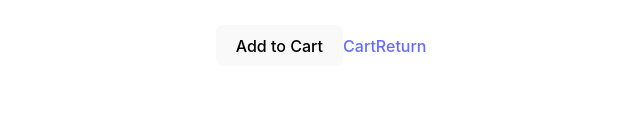
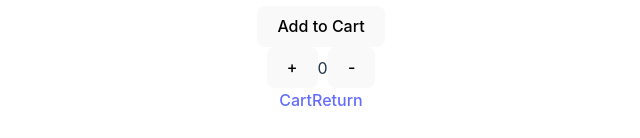
Before and after one commit to Runner-Dad84/shoppingcart, a React (Vite) app: page /shop in a window 1280 px wide. Shown: the part 682-820 px from the top of the page, without its empty margins (319-959 px from the left). Built offline with nearby package versions, Linux system fonts and the light colour scheme.

Commit message:
Increment-decrement buttons with counter

```diff
--- a/src/components/Button.jsx
+++ b/src/components/Button.jsx
@@ -0,0 +1,24 @@
+import { useState } from "react";
+
+
+
+export default function SetAmount () {
+    const [count, setCount] = useState(0);
+
+    return (
+        <div>
+            <button
+            onClick={()=>setCount(count + 1)}
+            >+
+            </button>
+            <span>{count}</span>
+            <button
+            onClick={()=>setCount(count - 1)}
+            >-
+            </button>
+        </div>
+
+
+
+    )
+};
--- a/src/routes/Shop.jsx
+++ b/src/routes/Shop.jsx
@@ -1,5 +1,6 @@
 import { Link } from "react-router-dom";
 import Productcard from "../components/Producctcard";
+import  SetAmount from "../components/Button";
 
 const Shop = () => {
     return (
@@ -13,6 +14,7 @@ const Shop = () => {
           price={"$99"}
         >
         </Productcard>
+        <SetAmount></SetAmount>
         <Link to="/cart">Cart</Link>
         <Link to="/">Return</Link>
       </div>
```
